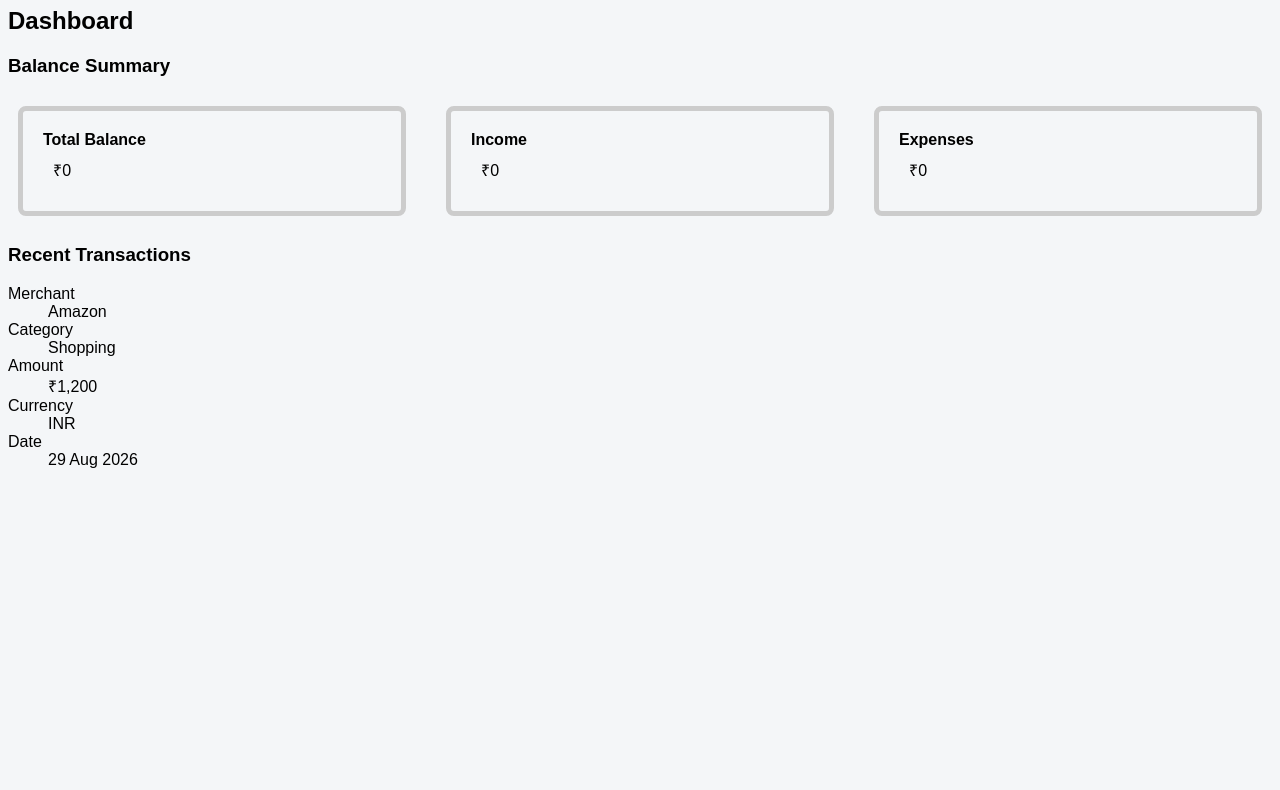
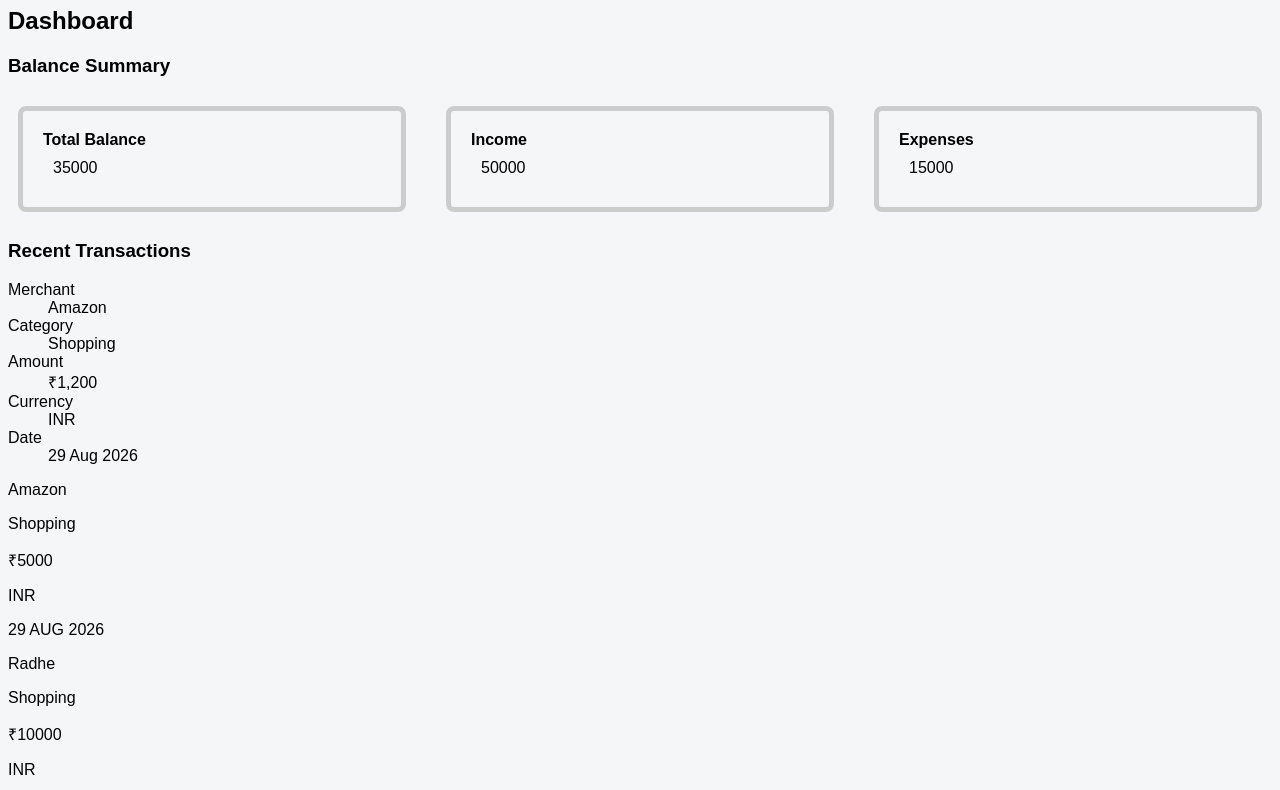
Before and after one commit to Uzumaki0x/personal-finance-manager, a plain HTML site: page frontend/index.html in a window 1280 px wide. Shown: the part 73-863 px from the top of the page. Before the commit the page ends 800 px from the top, so only its background shows below. Drawn offline with Linux system fonts and the light colour scheme.

Commit message:
add dynamic transactions and summary calculations

```diff
--- /dev/null
+++ b/frontend/app.js
@@ -0,0 +1,78 @@
+console.log("Radhe Radhe");
+const heading = document.querySelector("h1");
+console.log(heading);
+heading.textContent = "My Finance Dashboard" ;
+const transactions = [
+    {
+    merchant : "Amazon" ,
+    category : "Shopping" ,
+    amount : 5000 ,
+    currency : "INR" ,
+    date : "29 AUG 2026" ,
+    type : "expense",
+    },
+    {
+    merchant : "Radhe" ,
+    category : "Shopping" ,
+    amount : 10000 ,
+    currency : "INR" ,
+    date : "1 SEP 2026" ,
+    type : "expense",
+    },
+    {
+    merchant : "Krishna" ,
+    category : "Grocery" ,
+    amount : 50000 ,
+    currency : "INR" ,
+    date : "13 SEP 2026" ,
+    type : "income",
+    }
+]
+const transactionList = document.querySelector(".transactions-section");
+for(const transaction of transactions){
+    const item = document.createElement("article");
+    item.classList.add("transaction");
+    const merchantElement = document.createElement("p");
+    const categoryElement = document.createElement("p");
+    const amountElement = document.createElement("p");
+    const currencyElement = document.createElement("p");
+    const dateElement = document.createElement("p");
+    merchantElement.textContent = transaction.merchant ;
+    categoryElement.textContent = transaction.category ;
+    amountElement.textContent = `₹${transaction.amount}` ;
+    currencyElement.textContent = transaction.currency ;
+    dateElement.textContent = transaction.date ;
+    item.append(
+    merchantElement,
+    categoryElement,
+    amountElement,
+    currencyElement,
+    dateElement
+    );
+    transactionList.append(item);
+    console.log(item);
+}
+let totalIncome = 0 ;
+for (const transaction of transactions){
+    if(transaction.type === "income" ){
+        totalIncome+=transaction.amount ;
+    }
+}
+console.log(totalIncome);
+let totalExpense = 0 ;
+for ( const transaction of transactions ){
+    if(transaction.type === "expense"){
+        totalExpense+=transaction.amount;
+    }
+}
+const cards = document.querySelectorAll(".summary-card");
+console.log(cards);
+const balance = cards[0].querySelector("p");
+console.log(totalExpense);
+let totalBalance = totalIncome - totalExpense ;
+console.log(totalBalance);
+balance.textContent = totalBalance ;
+const income = cards[1].querySelector("p");
+income.textContent = totalIncome ;
+const expense = cards[2].querySelector("p");
+expense.textContent = totalExpense;
--- a/frontend/index.html
+++ b/frontend/index.html
@@ -2,7 +2,7 @@
 <html lang="en">
     <head>
         <meta charset="UTF-8">
-        <meta name="viewport" content="width-device-width" , initial-scale="1.0" >
+        <meta name="viewport" content="width=device-width" , initial-scale="1.0" >
         <link rel="stylesheet" href="style.css">
         <title>Personal Finance Manager</title>
     </head>
@@ -30,26 +30,27 @@
                 </div>
             </section>
 
-            <section>
+            <section class="transactions-section">
             <h3>Recent Transactions</h3>
                 <article class="transaction">
                     <dl>
                         <dt>Merchant</dt>
-                        <dd>Amazon</dd>
+                        <dd class="merchant">Amazon</dd>
                         <dt>Category</dt>
-                        <dd>Shopping</dd>
+                        <dd class="category">Shopping</dd>
                         <dt>Amount</dt>
-                        <dd>₹1,200</dd>
+                        <dd class="amount">₹1,200</dd>
                         <dt>Currency</dt>
-                        <dd>INR</dd>
+                        <dd class="currency">INR</dd>
                         <dt>Date</dt>
-                        <dd>29 Aug 2026</dd>
+                        <dd class="date">29 Aug 2026</dd>
                     </dl>
                 </article>
             </section>
 
         </main>
-    <footer>
-    </footer>
+        <footer>
+        </footer>
+        <script src="app.js"></script>
     </body>
 </html>
```
